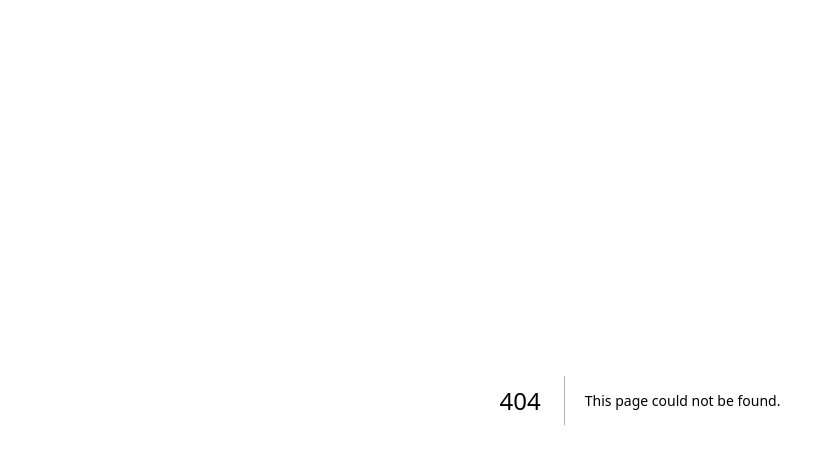
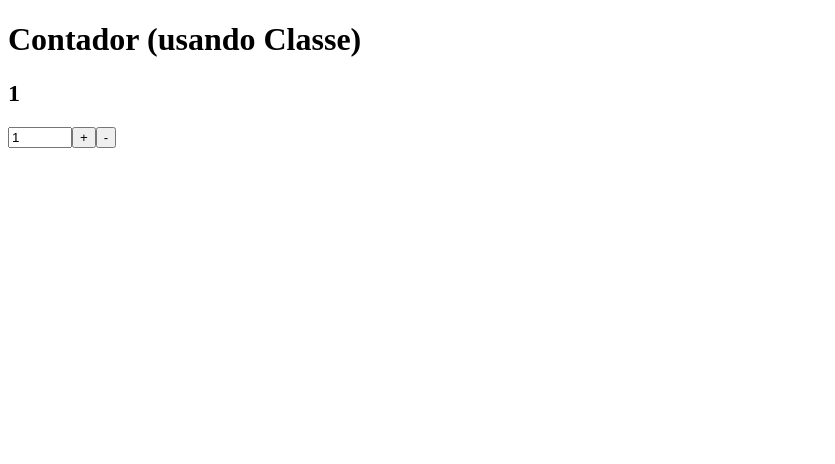
Before and after one commit to ldantsc/Course-NextJS-ReactJs, a Next.js app in the folder exercicios-app/: page /classe/contador in a window 1280 px wide. Before the commit this address had no page. Shown: the top 464 px of the page, without its empty margins (0-835 px from the left). Built offline with nearby package versions, Linux system fonts and the light colour scheme.

Commit message:
Abordando componentes baseado em classe

```diff
--- /dev/null
+++ b/exercicios-app/components/Contador.jsx
@@ -0,0 +1,53 @@
+import { Component, useState } from "react";
+
+export default class Contador extends Component {
+
+
+    state = {
+        numero: 1,
+        /* utlizando props para inicializar um estado, */
+        /* ?? representando um valor padrão, caso a props
+         em questão não seja informado */
+        passo: this.props.numero ?? 1
+    }
+
+    /* Lembrando que o this é chamado porque faz parte de Component */
+    /* criando uma função */
+
+    inc() {
+        /* setState para modificar o estado*/
+        /* passar um objeto com os atributos que queremos modificar */
+        this.setState({
+            numero: this.state.numero + (this.state.passo ?? 1)
+        })
+    }
+
+    dec() {
+        this.setState({
+            numero: this.state.numero - (this.state.passo ?? 1)
+        })
+    }
+
+    definirPasso = (even) => {
+        this.setState({
+            passo: +even.target.value
+        })
+    }
+
+    /* Como não podemos passar parametros para o render
+    utilizar o this.props para passar props*/
+
+    /* this.state para acessar o estado interno */
+
+    render() {
+        return (
+            <>
+                <h1>Contador (usando Classe)</h1>
+                <h2>{this.state.numero}</h2>
+                <input type="number" min={1} max={900} value={this.state.passo} onChange={this.definirPasso} />
+                <button onClick={() => this.inc()}>+</button>
+                <button onClick={() => this.dec()}>-</button>
+            </>
+        )
+    }
+}
--- /dev/null
+++ b/exercicios-app/pages/classe/contador.jsx
@@ -0,0 +1,19 @@
+import { Component } from "react";
+import Contador  from '../../components/Contador'
+
+/*  Componente baseado em Classe,
+Criar uma classe importando o Component
+Contador herdando de Component   */
+
+export default class ContadorPage extends Component {
+
+
+    /* metodo responsavel por renderizar */
+    render() {
+        return (
+            <div>
+                <Contador valorInicial={100}/>
+            </div>
+        )
+    }
+}
```
